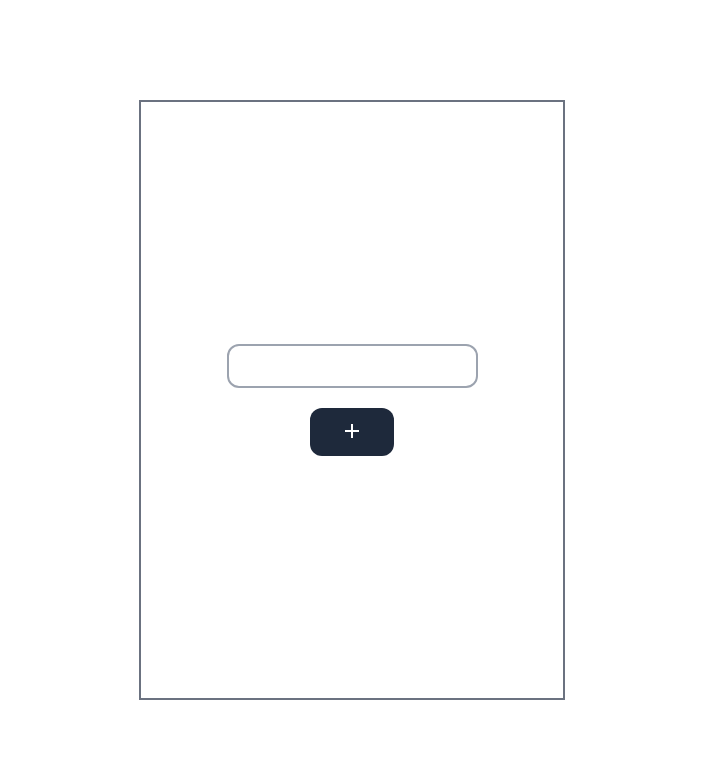
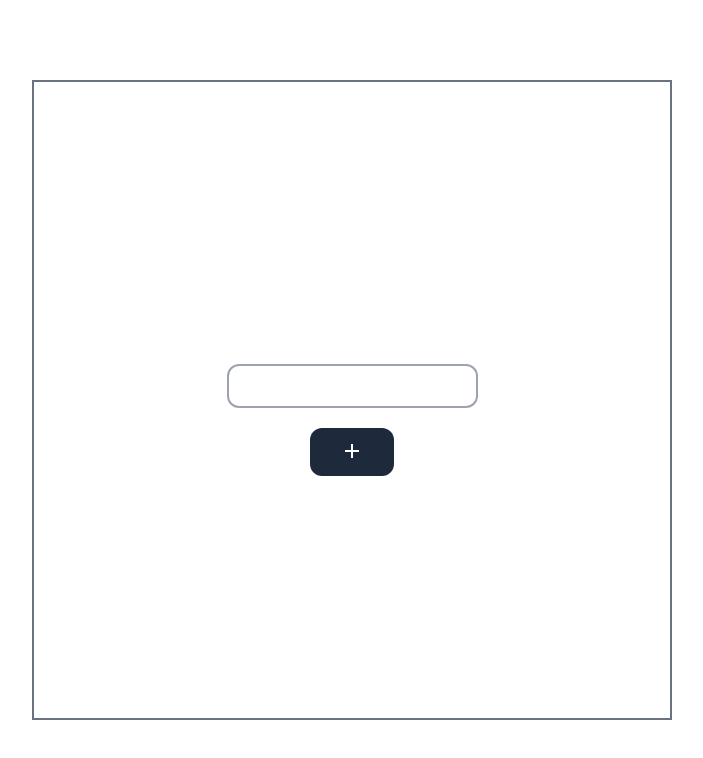
Before and after one commit to vibovenkat123/vue-todo-list, a Vue app: page / in a window 1280 px wide. Shown: the top 758 px of the page, without its empty margins (288-991 px from the left). Built offline with nearby package versions, Linux system fonts and the light colour scheme.

Commit message:
make available on smaller screens

```diff
--- a/src/App.vue
+++ b/src/App.vue
@@ -1,7 +1,7 @@
 <template>
   <div class="flex flex-col items-center justify-center h-screen">
     <div
-      class="flex flex-col justify-center items-center border-2 border-gray-500 h-3/4 w-1/3"
+      class="flex flex-col justify-center items-center border-2 border-gray-500 h-screen w-screen 2xl:w-1/3 2xl:h-3/4 lg:w-1/2 lg:h-4/5"
     >
       <TodosData />
       <DataInput />
--- a/src/components/todos-data.vue
+++ b/src/components/todos-data.vue
@@ -4,7 +4,7 @@ import TodoComponent from "./todo-component.vue";
 let store = useTodoStore();
 </script>
 <template>
-  <div class="overflow-auto">
+  <div class="overflow-auto p-5">
     <ul v-for="todo in store.todos" :key="todo">
       <TodoComponent :value="todo" />
     </ul>
```
